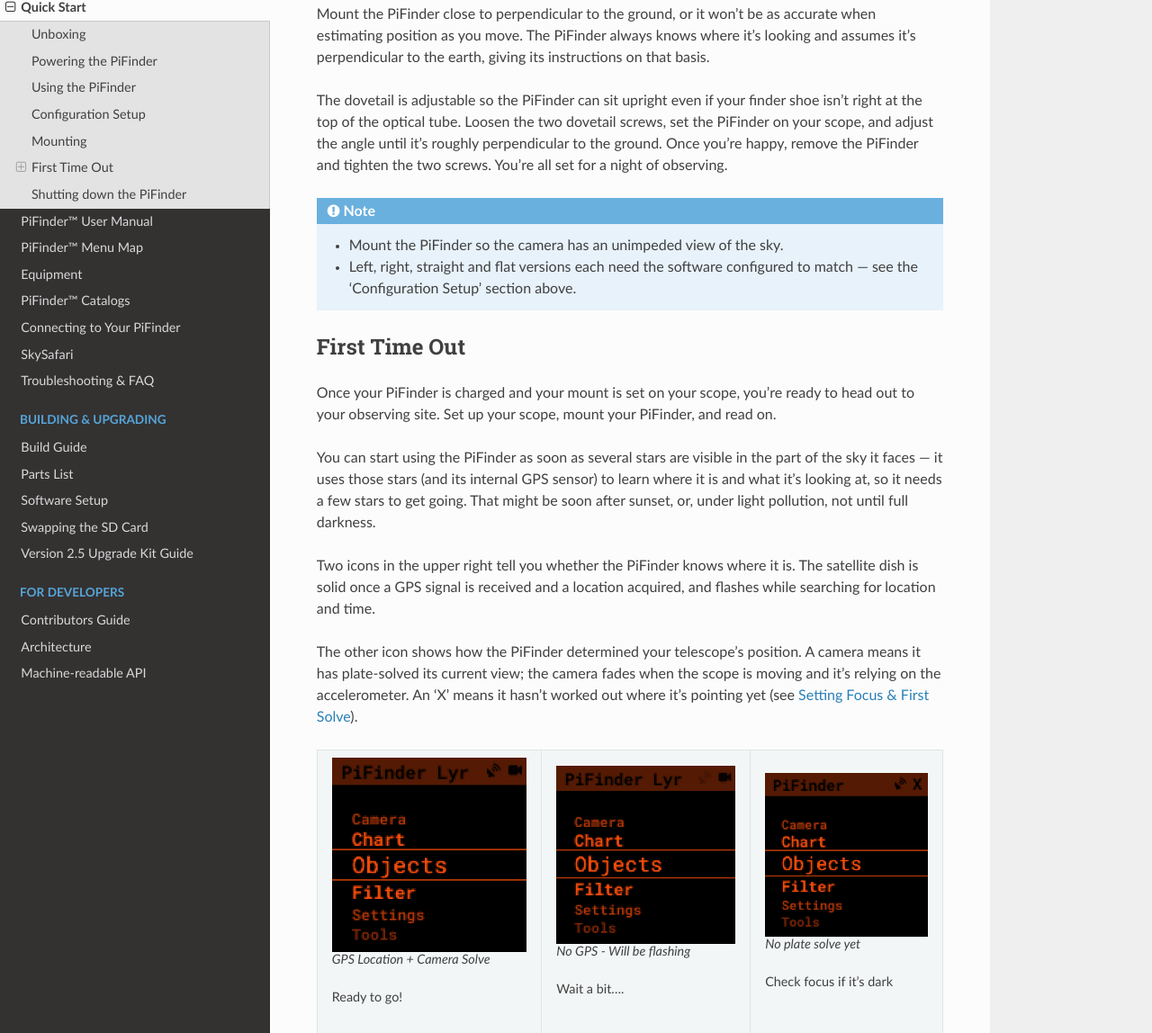
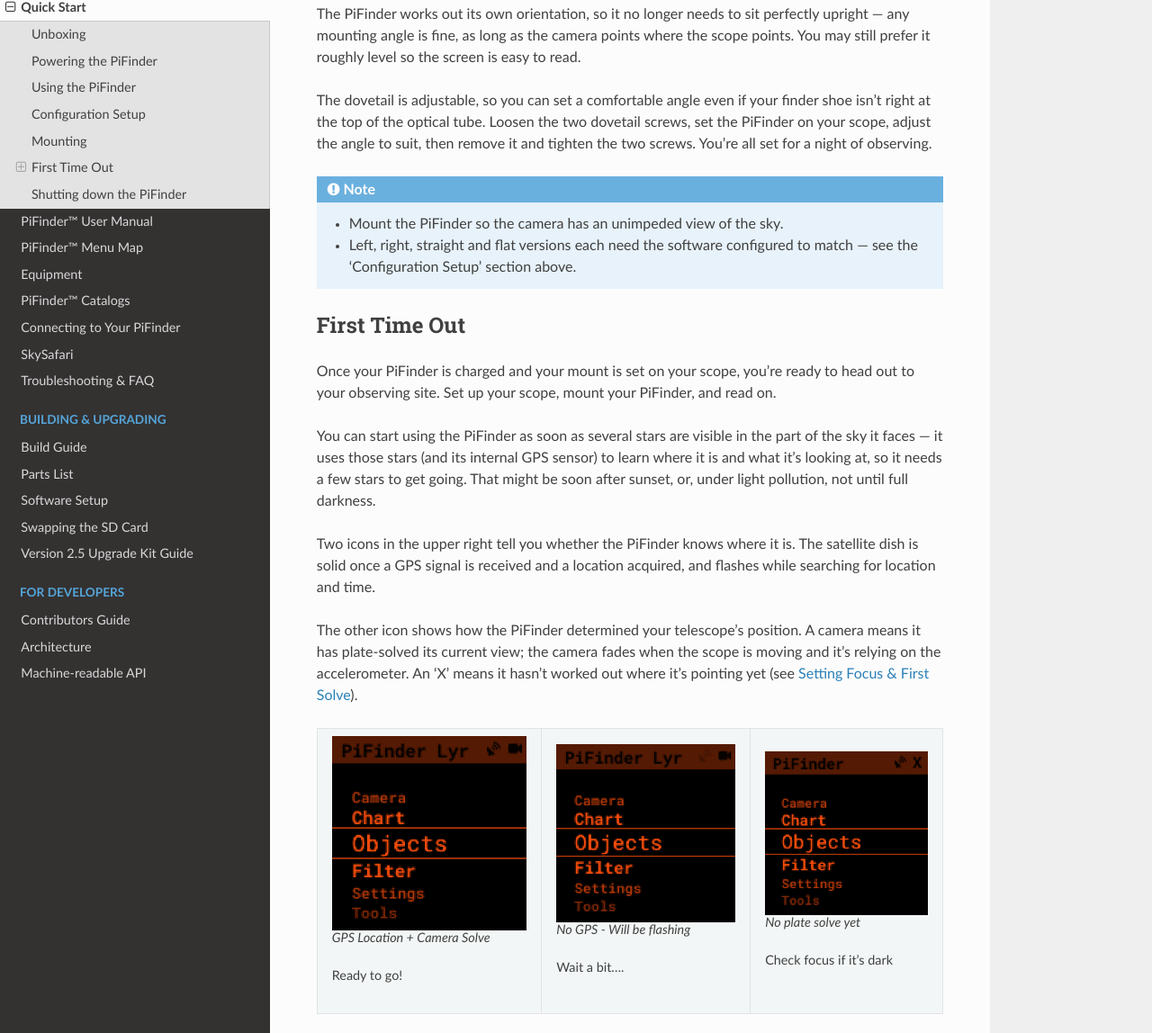
Before and after one commit to brickbots/PiFinder, a Sphinx documentation site: the page built from docs/source/quick_start.rst, in a window 1280 px wide and 1400 px high, scrolled down 5492 px. Shown: the part 252-1400 px from the top of the window at 90% size. Built offline with Sphinx 7.4.7 and the Read the Docs theme 3.1.0, drawn with Linux system fonts in a browser that asks for light colours; some of the changed text lies outside the part shown.

Commit message:
docs: fill v2.6.0 user-facing gaps (mounting, chart orientation, manual place/time, web i18n) (#489)
Cross-checked the release..main delta for 2.6.0 against the docs and filled
the four user-facing gaps that lacked coverage:

- quick_start: correct the stale "must be mounted perpendicular" claim — the
  new quaternion IMU works out its own orientation, so any mounting angle is
  fine; add a note that location/time can be entered by hand without GPS.
- user_guide: add the any-mounting-angle fact to How It Works; add a Push-To
  note that Mount Type -> Equatorial switches guidance to RA/Dec; add a new
  Star Chart section (Coordinate Sys. options, Zenith/NCP/SCP up labels, the
  "!" GPS-not-ready fallback) and a new Place & Time section (Enter Coords,
  Set Time/Date chaining, GPS-overwrite protection, usable without GPS).
- connectivity: document the web interface's DE/FR/ES language support and the
  Logs configuration switch/upload feature.

All claims verified against the code; sphinx-build -n (nitpicky) is clean.

Co-authored-by: Claude Opus 4.8 (1M context) <noreply@anthropic.com>

```diff
--- a/docs/source/quick_start.rst
+++ b/docs/source/quick_start.rst
@@ -151,15 +151,14 @@ PiFinders attach the same way.
 .. image:: images/quick_start/pifinder_mounted.jpeg
    :width: 47%
 
-Mount the PiFinder close to perpendicular to the ground, or it won't be as accurate when
-estimating position as you move. The PiFinder always knows where it's looking and assumes
-it's perpendicular to the earth, giving its instructions on that basis.
+The PiFinder works out its own orientation, so it no longer needs to sit perfectly upright
+— any mounting angle is fine, as long as the camera points where the scope points. You may
+still prefer it roughly level so the screen is easy to read.
 
-The dovetail is adjustable so the PiFinder can sit upright even if your finder shoe isn't
-right at the top of the optical tube. Loosen the two dovetail screws, set the PiFinder on
-your scope, and adjust the angle until it's roughly perpendicular to the ground. Once
-you're happy, remove the PiFinder and tighten the two screws. You're all set for a night
-of observing.
+The dovetail is adjustable, so you can set a comfortable angle even if your finder shoe
+isn't right at the top of the optical tube. Loosen the two dovetail screws, set the PiFinder
+on your scope, adjust the angle to suit, then remove it and tighten the two screws. You're
+all set for a night of observing.
 
 .. note::
    * Mount the PiFinder so the camera has an unimpeded view of the sky.
@@ -217,6 +216,11 @@ relying on the accelerometer. An 'X' means it hasn't worked out where it's point
 
    Leaving the PiFinder on the GPS Status screen speeds up the lock: this screen disables
    the camera, which reduces EM noise and helps the receiver see more satellites.
+
+.. note::
+   No GPS, or don't want to wait for a lock?  You can enter your location and time by hand
+   and start using the PiFinder right away — see :ref:`Place & Time <user_guide:place & time>`
+   in the User Guide.
 
 
 
```
Also changed, not shown: docs/source/connectivity.rst (+14 -0 lines), docs/source/user_guide.rst (+62 -1 lines).
